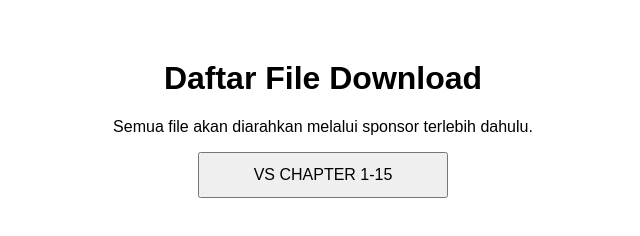
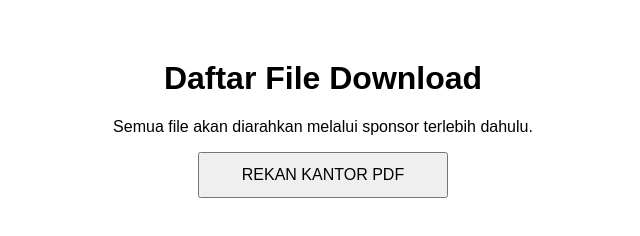
Before and after one commit to CUTSCEN/IB, a plain HTML site: page index.html in a window 1280 px wide. Shown: the full height of the page, 317-957 px from the left. Drawn offline with Linux system fonts and the light colour scheme.

Commit message:
Update index.html

```diff
--- a/index.html
+++ b/index.html
@@ -18,7 +18,7 @@
   <script>
     // 🎯 Tambahkan/kurangi file di array ini
     const fileList = [
-      { name: "VS CHAPTER 1-15", url: "https://www.mediafire.com/file/qvz4znw18f3w5kb/REKAN+KANTOR.pdf/file" },
+      { name: "REKAN KANTOR PDF", url: "https://www.mediafire.com/file/qvz4znw18f3w5kb/REKAN+KANTOR.pdf/file" },
 
     ];
 
```
